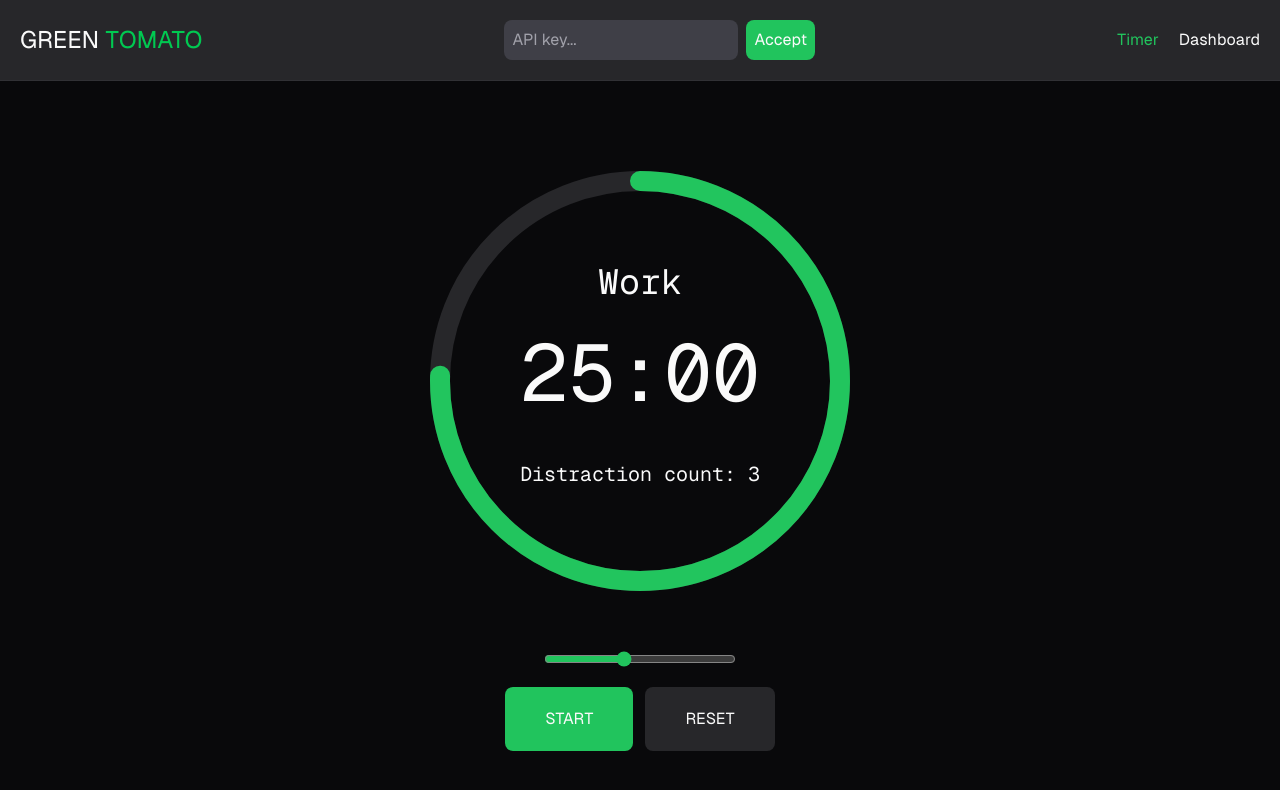
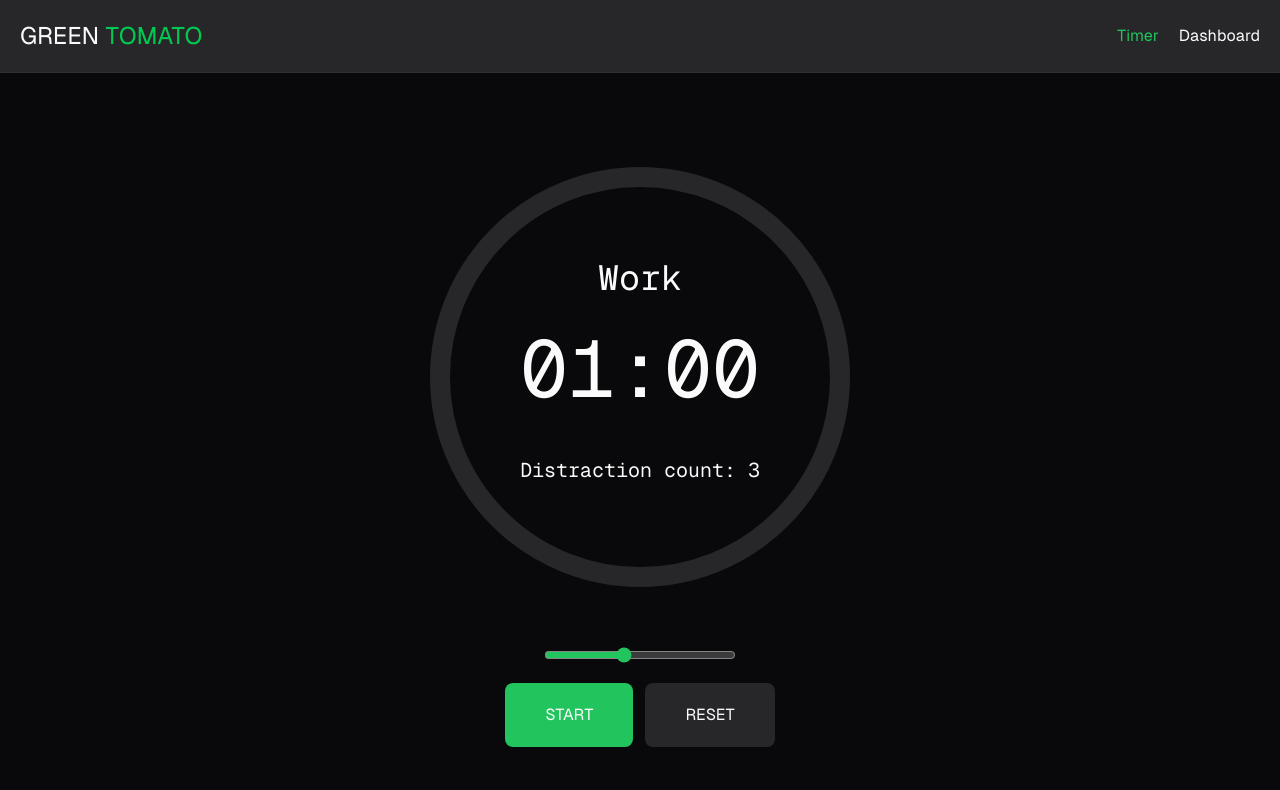
Before and after one commit to NegativePlayeer/GreenTomato, a React (Vite) app: page / in a window 1280 px wide. Shown: the top 790 px of the page. Built offline with nearby package versions, Linux system fonts and the light colour scheme.

Commit message:
feat: filling circle with rescpect to time left

```diff
--- a/src/components/Navbar.jsx
+++ b/src/components/Navbar.jsx
@@ -9,15 +9,6 @@ function Navbar() {
 					Green{' '}
 					<span className='text-green-500'>Tomato</span>
 				</h1>
-			</div>
-			<div className='flex gap-2'>
-				<input
-					className='bg-zinc-700 p-2 rounded-md placeholder:text-muted-foreground outline-none cursor-pointer'
-					placeholder='API key...'
-				/>
-				<button className='bg-primary p-2 rounded-md cursor-pointer hover:bg-green-600'>
-					Accept
-				</button>
 			</div>
 			<div className='flex gap-5'>
 				<button
--- a/src/components/Timer.jsx
+++ b/src/components/Timer.jsx
@@ -1,37 +1,52 @@
-import { useEffect, useRef, useState } from 'react';
+import { useRef, useState } from 'react';
 import ButtonPanel from './ButtonPanel';
 import TimeSlider from './TimeSlider';
 
 function Timer() {
 	const intervalRef = useRef(null);
-	const [minutes, setMinutes] = useState(25);
+	const [minutes, setMinutes] = useState(1);
 	const [seconds, setSeconds] = useState(0);
 	const [isRunning, setIsRunning] = useState(false);
 
+	const CIRCUMFERENCE = 508;
+	const INITIAL_MINUTES = 1;
+
+	const totalSecondsLeft = minutes * 60 + seconds;
+	const totalSecondsInitial = INITIAL_MINUTES * 60;
+	const circleOffset =
+		CIRCUMFERENCE *
+		(totalSecondsLeft / totalSecondsInitial);
+
 	function handleStart() {
+		if (intervalRef.current) return;
+
+		intervalRef.current = setInterval(() => {
+			setSeconds((prevSeconds) => {
+				if (prevSeconds === 0) {
+					setMinutes((prevMinutes) => {
+						if (prevMinutes === 0) {
+							clearInterval(intervalRef.current);
+							intervalRef.current = null;
+							setIsRunning(false);
+							return 0;
+						}
+						return prevMinutes - 1;
+					});
+					return 59;
+				}
+
+				return prevSeconds - 1;
+			});
+		}, 1000);
+
 		setIsRunning(true);
 	}
 
 	function handlePause() {
+		clearInterval(intervalRef.current);
+		intervalRef.current = null;
 		setIsRunning(false);
-		clearInterval(intervalRef.current);
 	}
-
-	useEffect(() => {
-		if (isRunning === true) {
-			intervalRef.current = setInterval(() => {
-				setSeconds((prevSeconds) => {
-					if (prevSeconds === 0) {
-						setMinutes((prevMinutes) => prevMinutes - 1);
-						return 59;
-					}
-					return prevSeconds - 1;
-				});
-			}, 1000);
-		}
-
-		return () => clearInterval(intervalRef.current);
-	}, [isRunning]);
 
 	return (
 		<div className='flex flex-col'>
@@ -62,7 +77,8 @@ function Timer() {
 					fontSize='32'
 					fontFamily='Geist Mono, monospace'
 				>
-					{minutes}:{seconds === 0 ? '00' : seconds}
+					{minutes <= 9 ? `0${minutes}` : minutes}:
+					{seconds <= 9 ? `0${seconds}` : seconds}
 				</text>
 				<text
 					x='100'
@@ -82,8 +98,8 @@ function Timer() {
 					stroke='#22c55e'
 					strokeWidth='8'
 					strokeLinecap='round'
-					strokeDasharray='502'
-					strokeDashoffset='123'
+					strokeDasharray='508'
+					strokeDashoffset={circleOffset}
 					transform='rotate(-90 100 100)'
 				/>
 			</svg>
--- a/src/main.jsx
+++ b/src/main.jsx
@@ -1,12 +1,8 @@
-import { StrictMode } from 'react';
+// import { StrictMode } from 'react';
 import { createRoot } from 'react-dom/client';
 import './index.css';
 import App from './App.jsx';
 import '@fontsource/geist-sans';
 import '@fontsource/geist-mono';
 
-createRoot(document.getElementById('root')).render(
-	<StrictMode>
-		<App />
-	</StrictMode>,
-);
+createRoot(document.getElementById('root')).render(<App />);
```
